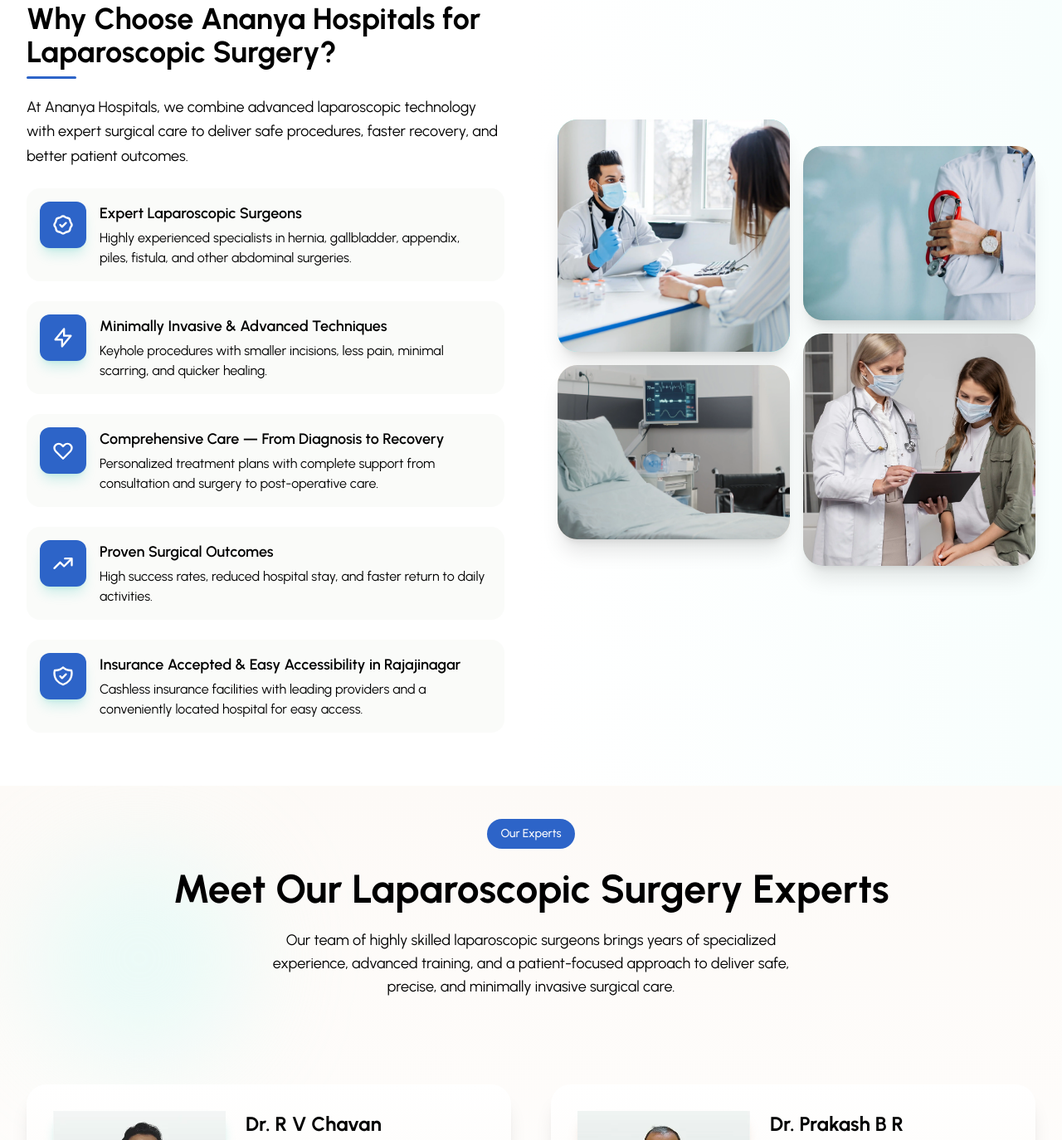
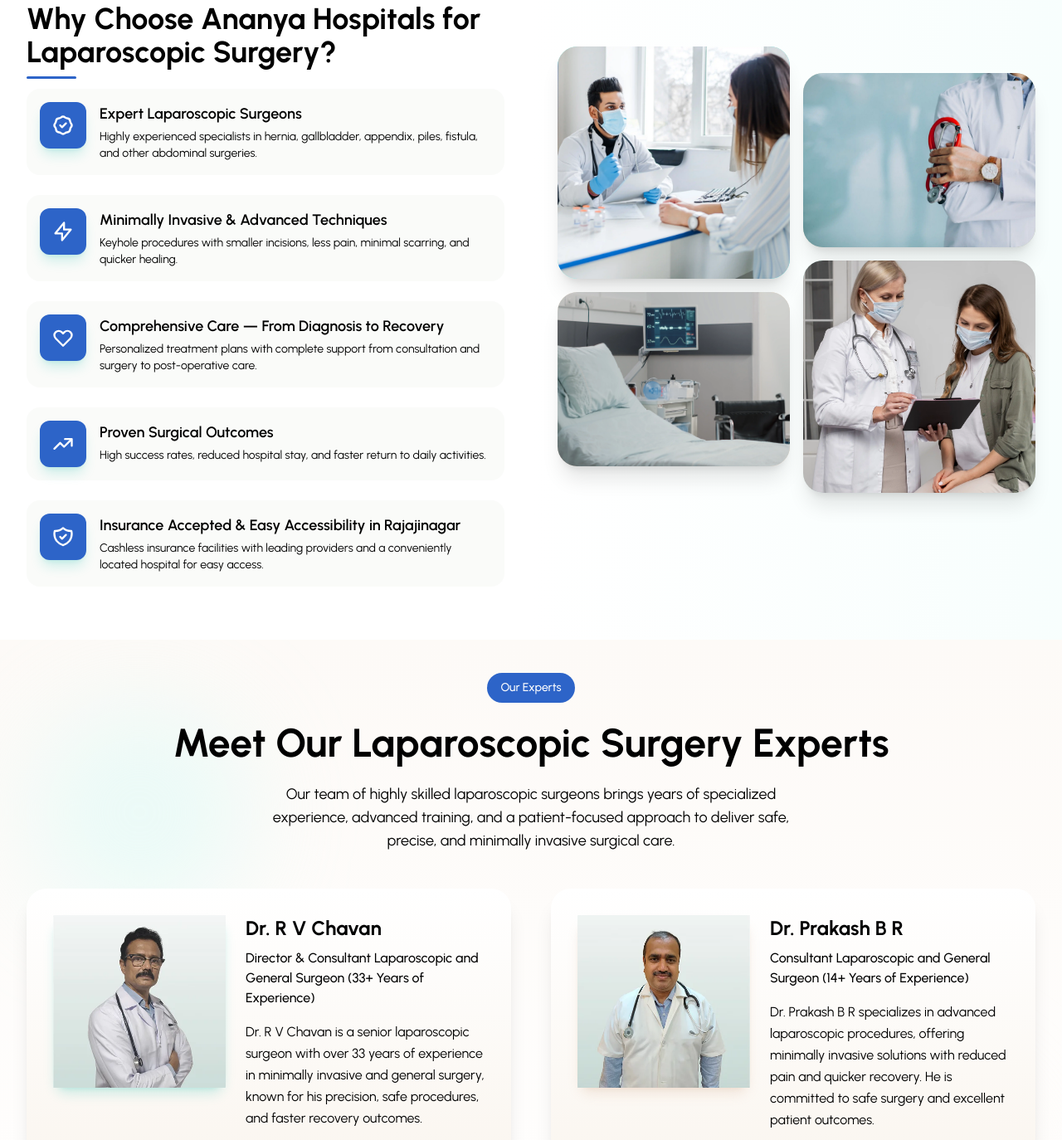
Before and after one commit to Hirola-Sakthi/ananya-hospital-lp-2, a plain HTML site: page index.html in a window 1280 px wide. Shown: the part 1065-2439 px from the top of the page at 83% size. Drawn offline with nearby package versions, Linux system fonts and the light colour scheme.

Commit message:
alignment changes

```diff
--- a/index.html
+++ b/index.html
@@ -680,10 +680,10 @@
                     <h2
                         class="font-display text-3xl sm:text-4xl lg:text-4xl font-bold text-black mb-6 section-title relative">
                         Why Choose Ananya Hospitals for Laparoscopic Surgery?</h2>
-                    <p class="text-lg text-black mb-6 leading-relaxed mt-8">
+                    <!-- <p class="text-lg text-black mb-6 leading-relaxed mt-8">
                         At Ananya Hospitals, we combine advanced laparoscopic technology with expert surgical care to
                         deliver safe procedures, faster recovery, and better patient outcomes.
-                    </p>
+                    </p> -->
 
                     <div class="space-y-6">
                         <div
@@ -697,7 +697,7 @@
                             </div>
                             <div>
                                 <h3 class="font-semibold text-lg text-black mb-1">Expert Laparoscopic Surgeons</h3>
-                                <p class="text-black">Highly experienced specialists in hernia, gallbladder, appendix,
+                                <p class="text-black text-sm">Highly experienced specialists in hernia, gallbladder, appendix,
                                     piles, fistula, and other abdominal surgeries.</p>
                             </div>
                         </div>
@@ -714,7 +714,7 @@
                             <div>
                                 <h3 class="font-semibold text-lg text-black mb-1">Minimally Invasive & Advanced
                                     Techniques</h3>
-                                <p class="text-black">Keyhole procedures with smaller incisions, less pain, minimal
+                                <p class="text-black text-sm">Keyhole procedures with smaller incisions, less pain, minimal
                                     scarring, and quicker healing.</p>
                             </div>
                         </div>
@@ -731,7 +731,7 @@
                             <div>
                                 <h3 class="font-semibold text-lg text-black mb-1">Comprehensive Care — From Diagnosis to
                                     Recovery</h3>
-                                <p class="text-black">Personalized treatment plans with complete support from
+                                <p class="text-black text-sm">Personalized treatment plans with complete support from
                                     consultation and surgery to post-operative care.</p>
                             </div>
                         </div>
@@ -751,7 +751,7 @@
                             <div>
                                 <h3 class="font-semibold text-lg text-black mb-1">Proven Surgical Outcomes
                                 </h3>
-                                <p class="text-black">High success rates, reduced hospital stay, and faster return to
+                                <p class="text-black text-sm">High success rates, reduced hospital stay, and faster return to
                                     daily activities.</p>
                             </div>
                         </div>
@@ -767,7 +767,7 @@
                             <div>
                                 <h3 class="font-semibold text-lg text-black mb-1">Insurance Accepted & Easy
                                     Accessibility in Rajajinagar</h3>
-                                <p class="text-black">Cashless insurance facilities with leading providers and a
+                                <p class="text-black text-sm">Cashless insurance facilities with leading providers and a
                                     conveniently located hospital for easy access.</p>
                             </div>
                         </div>
@@ -838,10 +838,7 @@
                             </h3>
                             <p class="text-black font-medium mb-4">Director & Consultant Laparoscopic and General
                                 Surgeon (33+ Years of Experience)</p>
-                            <p class="text-black leading-relaxed">Dr. R V Chavan is a senior laparoscopic surgeon with
-                                over three decades of experience in minimally invasive and general surgeries. Known for
-                                his precision and patient-focused care, he delivers safe procedures with faster recovery
-                                and lasting results.</p>
+                            <p class="text-black leading-relaxed">Dr. R V Chavan is a senior laparoscopic surgeon with over 33 years of experience in minimally invasive and general surgery, known for his precision, safe procedures, and faster recovery outcomes.</p>
                         </div>
                     </div>
                     <div class="mt-6 pt-6 border-t border-teal-100 flex flex-wrap gap-2">
@@ -1732,8 +1729,8 @@
         gsap.from('.why-content > *', { scrollTrigger: { trigger: '#why-us', start: 'top 70%' }, opacity: 0, y: 50, duration: 0.8, stagger: 0.1 });
         gsap.from('.feature-item', { scrollTrigger: { trigger: '.feature-item', start: 'top 80%' }, opacity: 0, x: -50, duration: 0.8, stagger: 0.15 });
         gsap.from('.why-image > div > div', { scrollTrigger: { trigger: '.why-image', start: 'top 70%' }, opacity: 0, scale: 0.8, duration: 0.8, stagger: 0.15, ease: 'back.out(1.5)' });
-        gsap.from('.doctor-card-item', { scrollTrigger: { trigger: '#doctors', start: 'top 60%' }, opacity: 1, y: 80, duration: 1, stagger: 0.2 });
-        gsap.from('.treatment-card', { scrollTrigger: { trigger: '#treatments', start: 'top 60%' }, opacity: 1, y: 60, scale: 0.95, duration: 0.8, stagger: 0.1 });
+        gsap.from('.doctor-card-item', { scrollTrigger: { trigger: '#doctors', start: 'top 60%' }, opacity: 1, y: 20, duration: 1, stagger: 0.2 });
+        gsap.from('.treatment-card', { scrollTrigger: { trigger: '#treatments', start: 'top 60%' }, opacity: 1, y: 20, scale: 0.95, duration: 0.8, stagger: 0.1 });
         gsap.from('.consider-content > *', { scrollTrigger: { trigger: '.consider-content', start: 'top 70%' }, opacity: 0, y: 50, duration: 0.8, stagger: 0.1 });
         gsap.from('.consider-item', { scrollTrigger: { trigger: '.consider-item', start: 'top 80%' }, opacity: 0, x: -40, duration: 0.7, stagger: 0.12 });
         gsap.from('.consider-cta', { scrollTrigger: { trigger: '.consider-cta', start: 'top 70%' }, opacity: 0, x: 80, duration: 1 });
```
